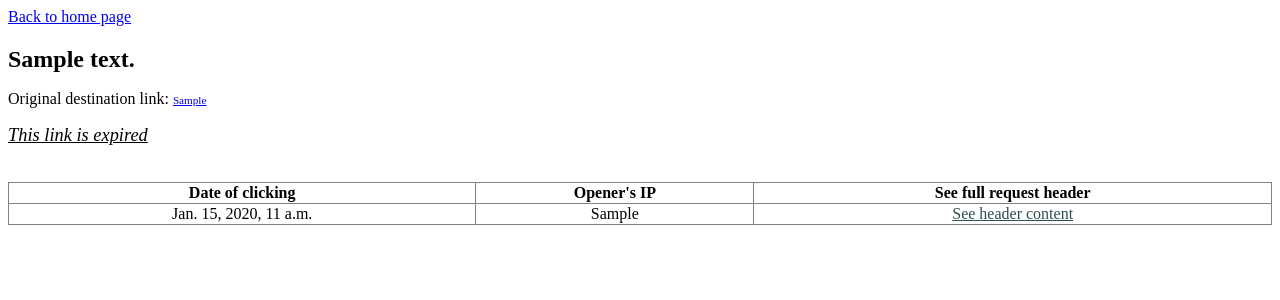
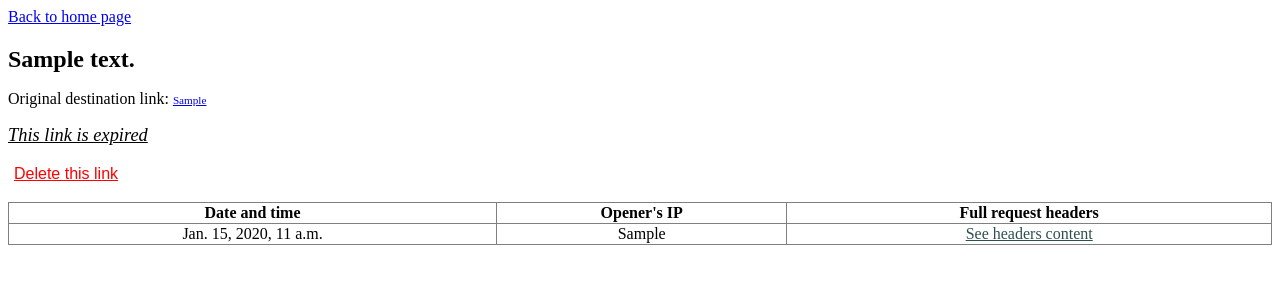
Before and after one commit to ilwan07/ShortView, a Django app: page /link/1/view/ in a window 1280 px wide. Shown: the top 300 px of the page. Run offline with Django 5.2, Linux system fonts and the light colour scheme; a user stored in the database is signed in; tables that the repository leaves empty hold one stand-in row (values such as "Sample post").

Commit message:
added delete link button

```diff
--- a/shortview/static/shortview/css/style.css
+++ b/shortview/static/shortview/css/style.css
@@ -16,6 +16,7 @@ ul.links li.pending {
 
 ul.links li.inactive {
   text-decoration: line-through;
+  color: grey !important;
 }
 
 input[type="submit"] {
@@ -32,6 +33,10 @@ button.urlbutton {
   border: none;
   font-size: 1rem;
   color: darkslategrey;
+}
+
+button.deletebutton {
+  color: red !important;
 }
 
 table.trackers {
--- a/shortview/static/shortview/js/view_link.js
+++ b/shortview/static/shortview/js/view_link.js
@@ -1,7 +1,19 @@
 var copy_button = document.getElementById("copylink")
 var copy_confirm = document.getElementById("copyconfirm");
+
 function copy_link() {
     navigator.clipboard.writeText(copy_button.innerText);
     copy_confirm.innerHTML = "Link copied!";
     setTimeout(() => { copy_confirm.innerHTML = ""; }, 2000);
 }
+
+// ask confirmation to delete
+var delete_form = document.getElementById("delete_form")
+
+function delete_link() {
+    var confirm_delete = confirm("Do you really want to continue?\nThis will permanently delete this link!");
+    if (confirm_delete) {
+        // add the post data as a confirmation by submitting the hidden form
+        delete_form.submit();
+    }
+}
--- a/shortview/templates/shortview/view_link.html
+++ b/shortview/templates/shortview/view_link.html
@@ -18,26 +18,32 @@
     {% else %}
     <p class="expiredtext"><i><u>This link is expired</u></i></p>
     {% endif %}
-    <br>
+    <button class="urlbutton deletebutton" onclick="delete_link()">Delete this link</button>
+    <br> <br>
     {% if trackers|length == 0 %}
     <p>The link hasn't been clicked yet, no tracker available.</p>
     {% else %}
     <table class="trackers">
         <tr>
-            <th>Date of clicking</th>
+            <th>Date and time</th>
             <th>Opener's IP</th>
-            <th>See full request header</th>
+            <th>Full request headers</th>
         </tr>
         {% for tracker in trackers %}
         <tr>
             <td>{{ tracker.date }}</td>
             <td>{{ tracker.ip }}</td>
-            <td> <a target="_blank" href="{% url 'view_tracker' link.id tracker.id %}" class="headerlink">See header content</a> </td>
+            <td> <a target="_blank" href="{% url 'view_tracker' link.id tracker.id %}" class="headerlink">See headers content</a> </td>
         </tr>
         {% endfor %}
     </table>
     {% endif %}
 
+    <form id="delete_form" action="{% url 'delete_link' link.id %}" method="post">
+        {% csrf_token %}
+        <input type="hidden" name="confirm_delete" value="true">
+    </form>
+
     <script src="{% static 'shortview/js/view_link.js' %}"></script>
 </body>
 </html>
--- a/shortview/urls.py
+++ b/shortview/urls.py
@@ -12,5 +12,6 @@ urlpatterns = [
     path("link/new/", views.new_link, name="new_link"),
     path("link/<int:link_id>/", views.redirect_link, name="redirect_link"),
     path("link/<int:link_id>/view/", views.view_link, name="view_link"),
+    path("link/<int:link_id>/delete/", views.delete_link, name="delete_link"),
     path("link/<int:link_id>/view/tracker/<int:tracker_id>/", views.view_tracker, name="view_tracker"),
 ]
--- a/shortview/views.py
+++ b/shortview/views.py
@@ -26,9 +26,20 @@ def index(request: HttpRequest):
             profile = Profile(user=request.user)
             profile.save()
 
+        # sort links
+        links = request.user.link_set.all().order_by("-date")
+        active, expired = [], []
+        for link in links:
+            if not link.date > timezone.now():
+                if link.active():
+                    active.append(link)
+                else:
+                    expired.append(link)
+        sorted_links = active + expired
+
         return render(request, "shortview/home.html", {"user": request.user,
                                                       "profile": request.user.profile,
-                                                      "links": request.user.link_set.all(),
+                                                      "links": sorted_links,
                                                       })
 
 
@@ -282,6 +293,26 @@ def view_link(request: HttpRequest, link_id: int):
             raise PermissionDenied("You are not the owner of this link")
 
 
+def delete_link(request: HttpRequest, link_id: int):
+    """
+    delete the link if the correct post data is given and the user owns it
+    """
+    try:
+        link_object:Link = Link.objects.get(id=link_id)
+    except Link.DoesNotExist:
+        return redirect("view_link", link_id)
+
+    if not "confirm_delete" in request.POST:
+        return redirect("view_link", link_id)
+
+    if not (request.user.is_authenticated and request.user == link_object.owner):
+        return redirect("view_link", link_id)
+
+    # delete the link object
+    link_object.delete()
+    return redirect("index")
+
+
 def redirect_link(request: HttpRequest, link_id: int):
     """
     log the request by creating a tracker and serve the destination page to the client
```
Also changed, not shown: drafts.txt (+3 -4 lines).
